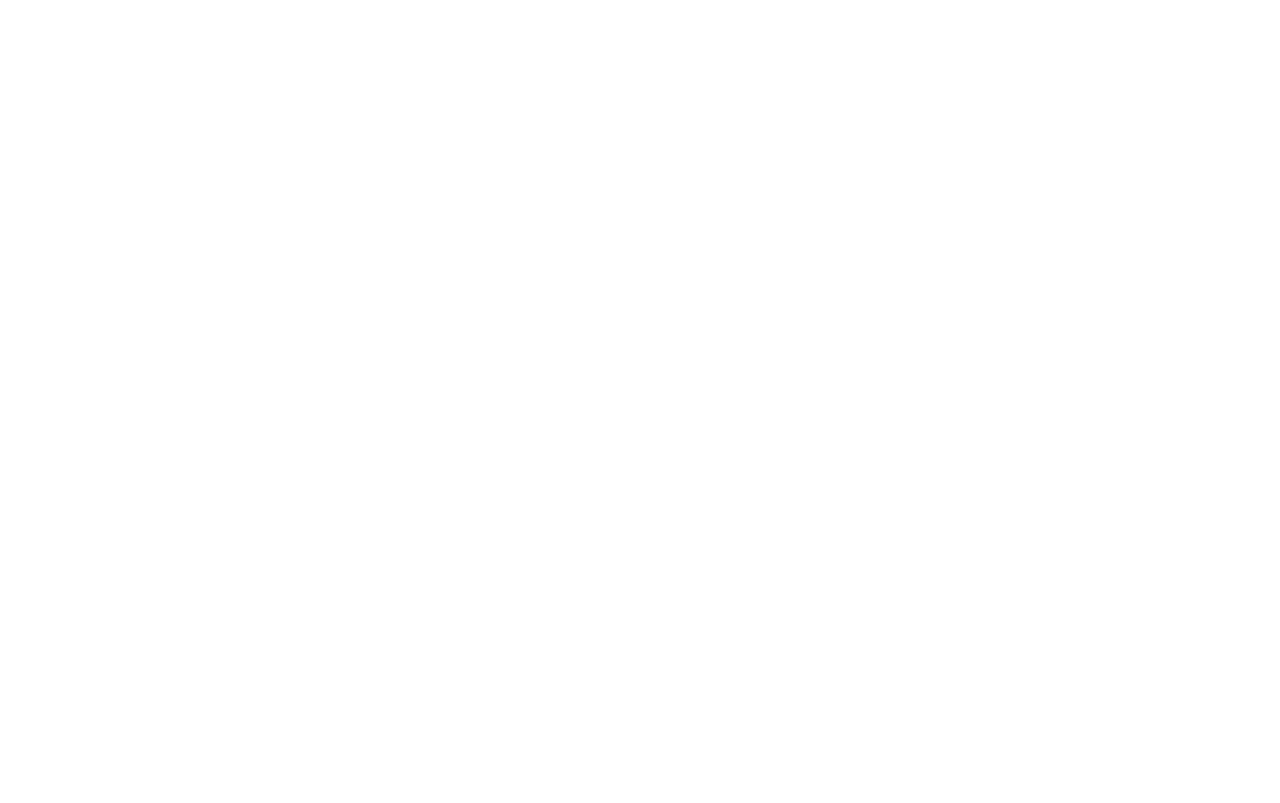
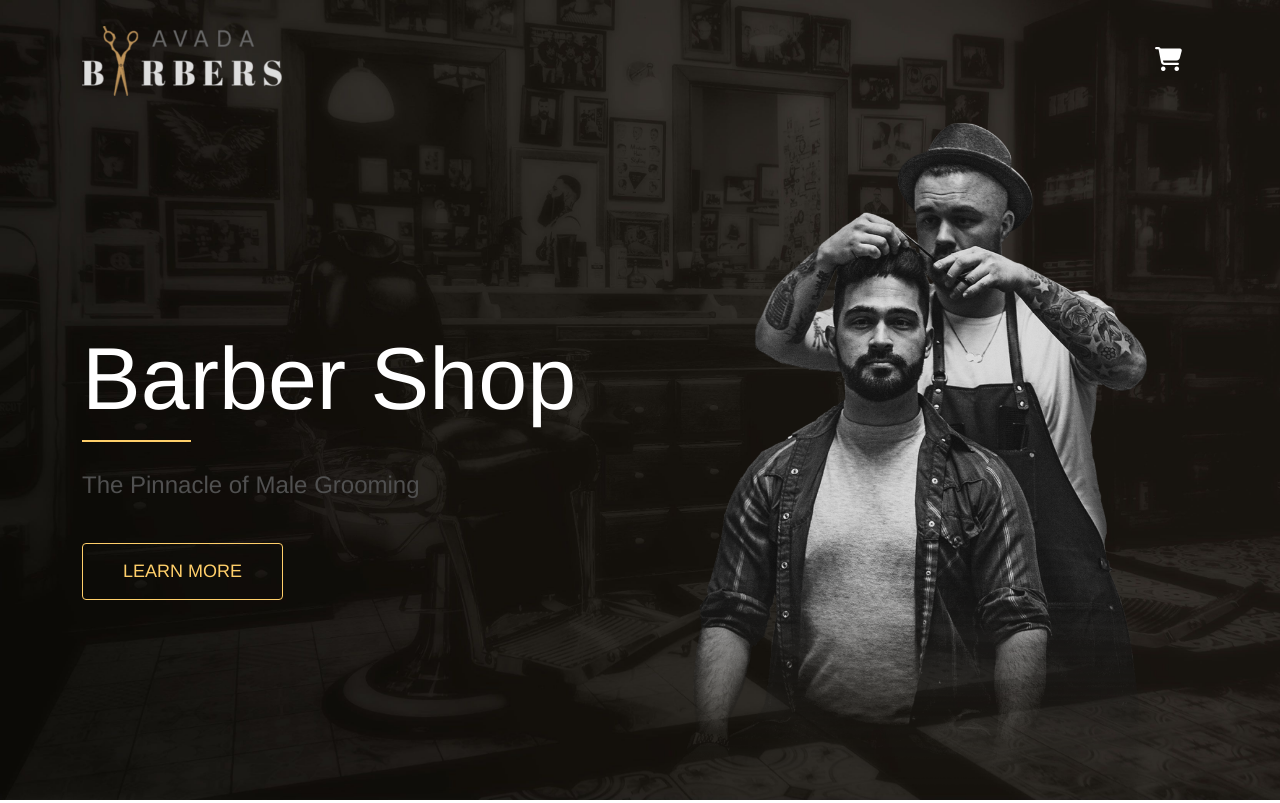
Before and after one commit to Mantured/proj-html-vuejs, a Vue app: page / in a window 1280 px wide. Built offline with nearby package versions, Linux system fonts and the light colour scheme.

Commit message:
header done without hover and effect

```diff
--- a/package.json
+++ b/package.json
@@ -8,6 +8,7 @@
     "lint": "vue-cli-service lint"
   },
   "dependencies": {
+    "@fortawesome/fontawesome-free": "^6.1.1",
     "animate.css": "^4.1.1",
     "bootstrap": "^5.1.3",
     "core-js": "^3.8.3",
--- a/src/App.vue
+++ b/src/App.vue
@@ -41,6 +41,7 @@
 
 <style lang="scss">
 @import "./assets/scss/style.scss";
+@import "~@fortawesome/fontawesome-free/css/all.min.css";
 #app {
   font-family: Helvetica, Arial, sans-serif;
 }
--- a/src/assets/scss/partials/_variables.scss
+++ b/src/assets/scss/partials/_variables.scss
@@ -1,3 +1,4 @@
-@import "./partials/_variables.scss";
-// import Bootstrap
-@import "~bootstrap/scss/bootstrap";
+$Pizazz: #fb8d05;
+$Goldenrod: #ffcf6a;
+$Emperor: #505050;
+$SilverChalice: #b0b0b0;
--- a/src/assets/scss/style.scss
+++ b/src/assets/scss/style.scss
@@ -0,0 +1,20 @@
+@import "./partials/_variables.scss";
+// import Bootstrap
+@import "~bootstrap/scss/bootstrap";
+
+.my-btn-style {
+  font-size: 18px;
+  line-height: 21px;
+  color: $Goldenrod;
+  /* border-color: $OrangLine; */
+  padding: 17px 40px;
+  border: 1px solid $Goldenrod;
+}
+
+img {
+  /* height: 100%; */
+}
+
+h1 {
+  color: #ffffff;
+}
--- a/src/components/Header.vue
+++ b/src/components/Header.vue
@@ -1,5 +1,40 @@
 <template>
-  <div></div>
+  <section class="header-wrapper container-fluid">
+    <div class="heder-top container">
+      <div class="row">
+        <div class="col-3">
+          <img
+            src="../assets/images/Logo/avadabarbers-logo-x2-200x70.png"
+            alt="logo avada barbers"
+          />
+        </div>
+        <div class="col text-end align-self-center">
+          <i class="fas fa-shopping-cart me-3"></i>
+          <i class="fal fa-bars"></i>
+        </div>
+      </div>
+    </div>
+    <div class="header-bottom container">
+      <div class="row h-100">
+        <div
+          class="col d-flex flex-column justify-content-center align-items-start"
+        >
+          <h1>Barber Shop</h1>
+          <!-- div interim -->
+          <div class="separator"></div>
+          <p>The Pinnacle of Male Grooming</p>
+          <button class="btn my-btn-style">LEARN MORE</button>
+        </div>
+        <div class="col-6 h-100">
+          <img
+            class="img-fluid h-100"
+            src="../assets/images/Header-Jumbo/avadabarbers_hero_focalmirror-800x1100.png"
+            alt="barber cutting hair"
+          />
+        </div>
+      </div>
+    </div>
+  </section>
 </template>
 
 <script>
@@ -11,4 +46,33 @@
 </script>
 
 <!-- Add "scoped" attribute to limit CSS to this component only -->
-<style scoped lang="scss"></style>
+<style scoped lang="scss">
+@import "../assets/scss/style.scss";
+section.header-wrapper {
+  height: 100vh;
+  background-size: cover;
+  background-image: url(../assets/images/Header-Jumbo/avadabarbers-homepage-hero-bg.jpg);
+  div.heder-top {
+    line-height: 120px;
+    i {
+      color: #ffffff;
+      font-size: 1.5rem;
+    }
+  }
+  div.header-bottom {
+    height: 85%;
+    line-height: 85px;
+    h1 {
+      font-size: 5.5rem;
+    }
+    .separator {
+      border: 0.4px solid $Goldenrod;
+      width: 20%;
+    }
+    p {
+      font-size: 1.5rem;
+      color: $Emperor;
+    }
+  }
+}
+</style>
```
Also changed, not shown: 1 other file (tests, documents, lock files or other folders).
